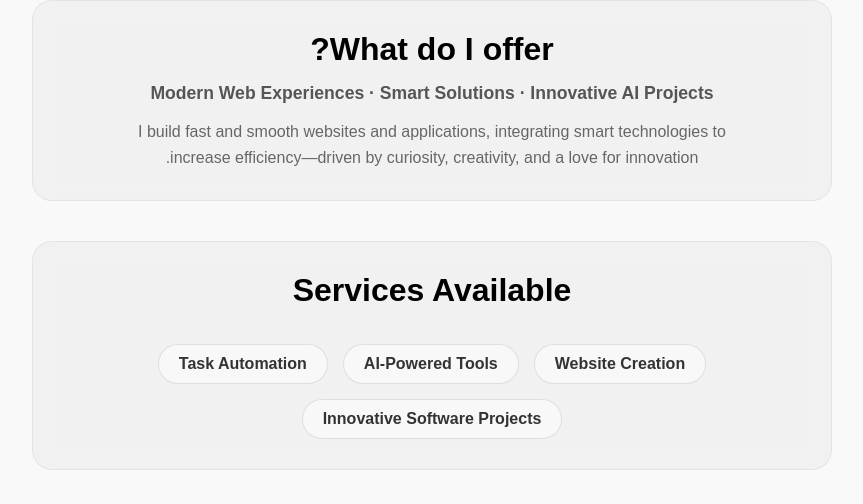
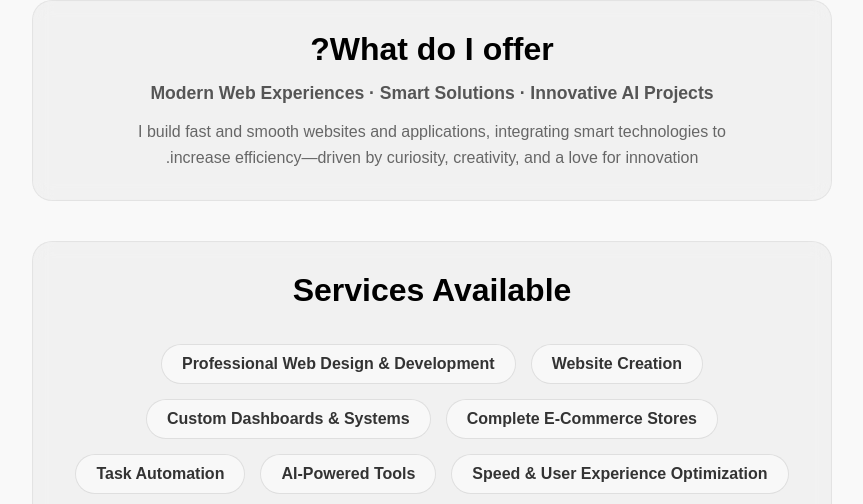
Before and after one commit to elsenussi88/elsenussi-website, a plain HTML site: page index.html in a window 1280 px wide. Shown: the part 885-1389 px from the top of the page, without its empty margins (208-1071 px from the left). Drawn offline with Linux system fonts and the light colour scheme.

Commit message:
تحديث جديد

```diff
--- a/index.html
+++ b/index.html
@@ -82,6 +82,10 @@
           <h2 class="section-title" data-i18n="services_avail">الخدمات المتاحة</h2>
           <ul class="services-list">
             <li class="service-item" data-i18n="srv_websites">إنشاء مواقع</li>
+            <li class="service-item" data-i18n="srv_web_design">تصميم وتطوير مواقع ويب احترافية</li>
+            <li class="service-item" data-i18n="srv_ecommerce">إنشاء متاجر إلكترونية متكاملة</li>
+            <li class="service-item" data-i18n="srv_dashboards">تطوير لوحات تحكم وأنظمة مخصّصة</li>
+            <li class="service-item" data-i18n="srv_optimization">تحسين السرعة وتجربة المستخدم</li>
             <li class="service-item" data-i18n="srv_ai_tools">أدوات تعمل بالذكاء الاصطناعي</li>
             <li class="service-item" data-i18n="srv_automation">أتمتة المهام</li>
             <li class="service-item" data-i18n="srv_projects">مشاريع برمجية مبتكرة</li>
--- a/script.js
+++ b/script.js
@@ -134,6 +134,10 @@ document.addEventListener('DOMContentLoaded', () => {
       offer_desc: "I build fast and smooth websites and applications, integrating smart technologies to increase efficiency—driven by curiosity, creativity, and a love for innovation.",
       services_avail: "Services Available",
       srv_websites: "Website Creation",
+      srv_web_design: "Professional Web Design & Development",
+      srv_ecommerce: "Complete E-Commerce Stores",
+      srv_dashboards: "Custom Dashboards & Systems",
+      srv_optimization: "Speed & User Experience Optimization",
       srv_ai_tools: "AI-Powered Tools",
       srv_automation: "Task Automation",
       srv_projects: "Innovative Software Projects"
@@ -152,6 +156,10 @@ document.addEventListener('DOMContentLoaded', () => {
       offer_desc: "أبني مواقع وتطبيقات سريعة وسلسة، مع دمج التقنيات الذكية لرفع الكفاءة—بدافع الفضول، الإبداع، وحبّ الابتكار.",
       services_avail: "الخدمات المتاحة",
       srv_websites: "إنشاء مواقع",
+      srv_web_design: "تصميم وتطوير مواقع ويب احترافية",
+      srv_ecommerce: "إنشاء متاجر إلكترونية متكاملة",
+      srv_dashboards: "تطوير لوحات تحكم وأنظمة مخصّصة",
+      srv_optimization: "تحسين السرعة وتجربة المستخدم",
       srv_ai_tools: "أدوات تعمل بالذكاء الاصطناعي",
       srv_automation: "أتمتة المهام",
       srv_projects: "مشاريع برمجية مبتكرة"
```
